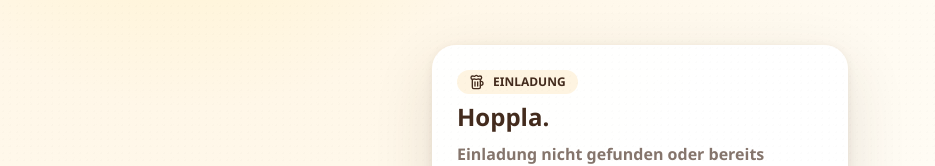
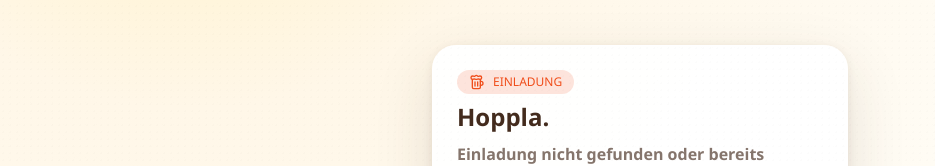
Before and after one commit to alexanderk-2000/Bierwiegen, a Next.js app: page /invite/1 in a window 1280 px wide. Shown: the part 270-436 px from the top of the page, without its empty margins (0-935 px from the left). Built offline with nearby package versions, Linux system fonts and the light colour scheme; no server answers; the database is empty.

Commit message:
design: clean up invite page and BeerMug — orange accent, no gold

```diff
--- a/app/invite/[token]/page.tsx
+++ b/app/invite/[token]/page.tsx
@@ -67,7 +67,7 @@ export default function InvitePage() {
     <main className="min-h-screen bg-[radial-gradient(circle_at_15%_0%,#fff0bd_0,#fff7e8_28%,#fffdf7_72%)] dark:bg-[radial-gradient(circle_at_15%_0%,#2a1d12_0,#1a1410_32%,#120e0a_78%)]">
       <div className="mx-auto flex min-h-screen max-w-md items-center px-4">
         <div className="w-full rounded-3xl border border-white/80 bg-white/95 p-6 shadow-board dark:border-nightBorder dark:bg-nightSurface">
-          <div className="mb-2 inline-flex items-center gap-2 rounded-full bg-amberBeer/15 px-3 py-1 text-xs font-black uppercase text-malt dark:text-amberBeer">
+          <div className="mb-2 inline-flex items-center gap-2 rounded-full bg-orange/15 px-3 py-1 text-xs font-medium uppercase text-orange dark:text-orange">
             <Beer className="size-4" />
             Einladung
           </div>
@@ -106,7 +106,7 @@ export default function InvitePage() {
                 <button
                   onClick={accept}
                   disabled={accepting}
-                  className="cta-pulse mt-5 inline-flex h-14 w-full items-center justify-center gap-2 rounded-full bg-amberBeer text-lg font-black text-malt shadow-lg active:scale-95 disabled:opacity-50"
+                  className="mt-5 inline-flex h-14 w-full items-center justify-center gap-2 rounded-full bg-orange text-lg font-medium text-white shadow-lg active:scale-95 disabled:opacity-50"
                 >
                   <Check className="size-5" />
                   {accepting ? "Trete bei..." : "Beitreten"}
--- a/components/fx/BeerMug.tsx
+++ b/components/fx/BeerMug.tsx
@@ -40,7 +40,7 @@ export default function BeerMug({
     <div
       className={clsx(
         "relative inline-flex items-center justify-center",
-        highlight === "caller" && "drop-shadow-[0_0_18px_rgba(246,183,60,0.55)]",
+        highlight === "caller" && "drop-shadow-[0_0_18px_rgba(242,96,64,0.55)]",
         highlight === "win" && "drop-shadow-[0_0_22px_rgba(63,155,99,0.55)]",
         highlight === "loss" && "drop-shadow-[0_0_18px_rgba(220,38,38,0.45)] animate-shake",
         className
```
